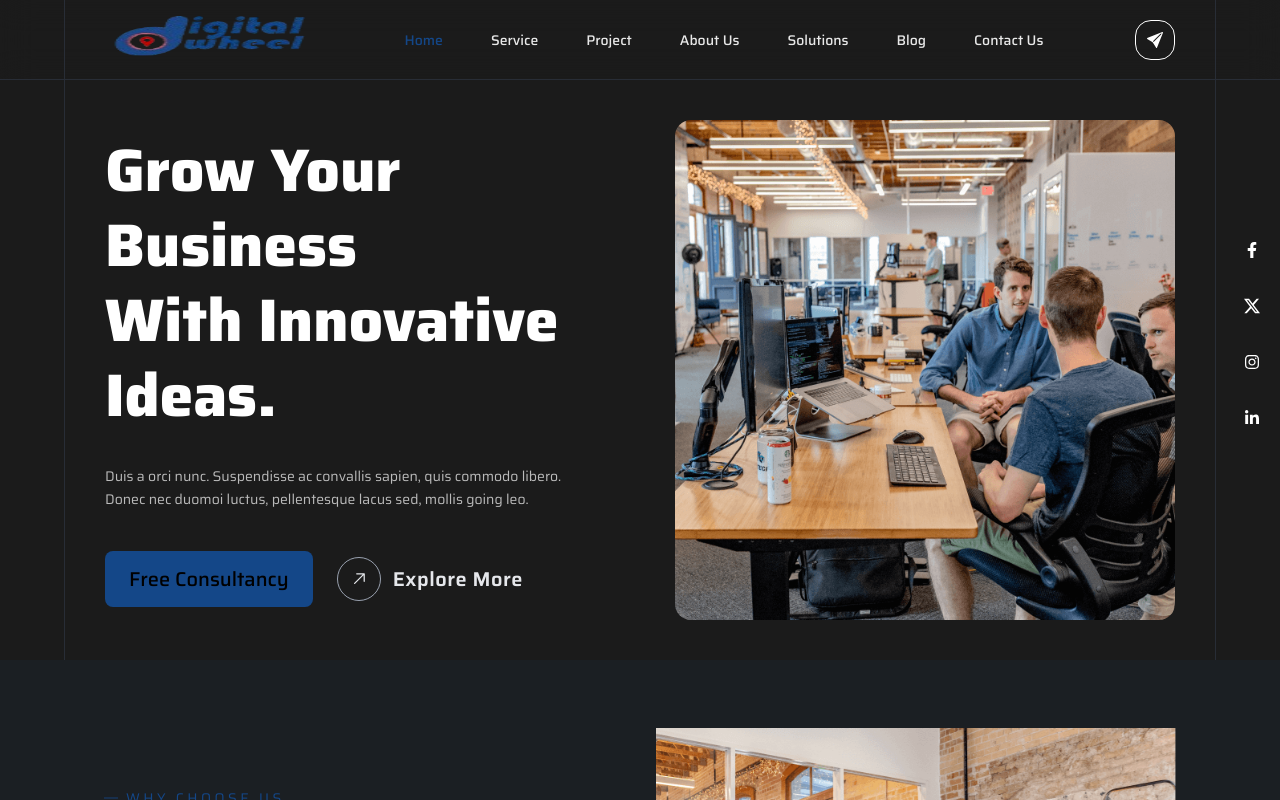
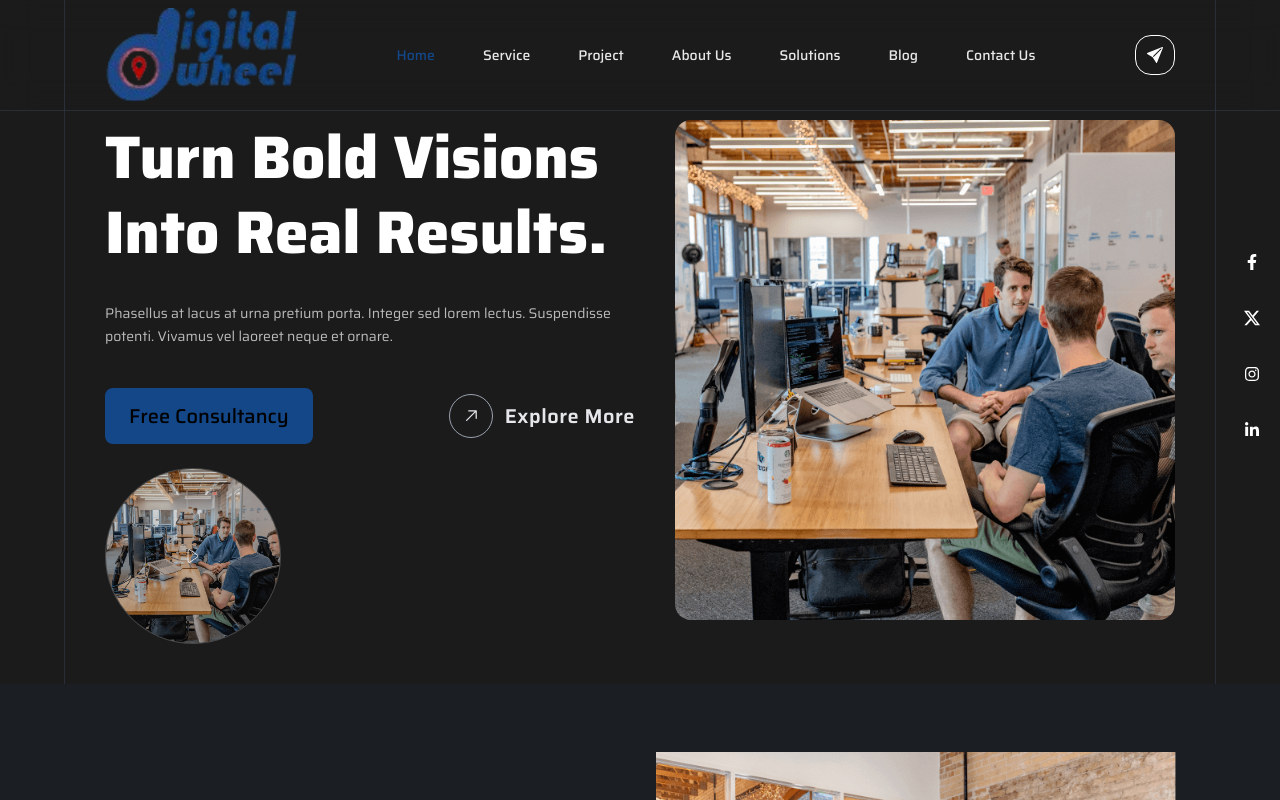
Before and after one commit to Naimul920/company-profile-next-js, a Next.js app: page / in a window 1280 px wide. Shown: the top 800 px of the page. Built offline with nearby package versions, Linux system fonts and the light colour scheme.

Commit message:
modify hero carousel

```diff
--- a/package.json
+++ b/package.json
@@ -27,6 +27,7 @@
     "@types/node": "^20",
     "@types/react": "^19",
     "@types/react-dom": "^19",
+    "baseline-browser-mapping": "^2.9.0",
     "eslint": "^9",
     "eslint-config-next": "16.0.1",
     "tailwindcss": "^4",
--- a/src/app/(publicLayout)/page.tsx
+++ b/src/app/(publicLayout)/page.tsx
@@ -19,6 +19,7 @@ export default function Home() {
 
       {/* <Collaborators /> */}
       {/* <SolutionsCarousel /> */}
+
     </>
   );
 }
--- a/src/features/feedback/logo.tsx
+++ b/src/features/feedback/logo.tsx
@@ -14,7 +14,7 @@ export function Logo({ className }: { className?: string }) {
         width={192}
         height={40}
         priority
-        className={cn("h-10 w-48", className)}
+        className={cn("", className)}
       />
     </Link>
   );
--- a/src/features/home/hero-carousel.tsx
+++ b/src/features/home/hero-carousel.tsx
@@ -2,11 +2,11 @@
 
 import { useEffect, useState } from "react";
 import Image, { StaticImageData } from "next/image";
-import { ButtonLink } from "../feedback/button-link";
 import Link from "next/link";
 import { GoArrowUpRight } from "react-icons/go";
 import { CiPlay1 } from "react-icons/ci";
-import { Button } from "@/components/ui/button";
+
+import { ButtonLink } from "../feedback/button-link";
 import { SocialLinks } from "../feedback/social-link";
 import { cn } from "@/lib/utils";
 import {
@@ -20,8 +20,33 @@ import hero1 from "@/assets/img/home-3/home3-banner-img.png";
 import hero2 from "@/assets/img/home-3/home3-banner-img3.png";
 import hero3 from "@/assets/img/home-3/home3-banner-img2.png";
 
-type Slide = { image: StaticImageData };
-const IMAGES: Slide[] = [{ image: hero1 }, { image: hero2 }, { image: hero3 }];
+type Slide = {
+  image: StaticImageData;
+  title: string;
+  description: string;
+};
+
+const SLIDES: Slide[] = [
+  {
+    image: hero1,
+    title: "Grow Your Business With Innovative Ideas.",
+    description:
+      "Duis a orci nunc. Suspendisse ac convallis sapien, quis commodo libero. Donec nec duomoi luctus, pellentesque lacus sed, mollis going leo.",
+  },
+  {
+    image: hero2,
+    title: "Turn Bold Visions Into Real Results.",
+    description:
+      "Phasellus at lacus at urna pretium porta. Integer sed lorem lectus. Suspendisse potenti. Vivamus vel laoreet neque et ornare.",
+  },
+  {
+    image: hero3,
+    title: "Build a Strong Digital Presence That Lasts.",
+    description:
+      "Sed sed nisl sit amet nisl faucibus varius. Curabitur efficitur metus nisi, sit amet bibendum nisi mattis ut. Mauris pellentesque sapien vel dui.",
+  },
+];
+
 const YT_EMBED =
   "https://www.youtube.com/embed/LrjlW00kkws?autoplay=1&mute=1&rel=0&showinfo=0";
 
@@ -30,11 +55,12 @@ const YT_EMBED =
 /* ------------------------------------------------------------------ */
 export default function HeroCarousel() {
   const [index, setIndex] = useState(0);
+  const currentSlide = SLIDES[index];
 
-  // Auto-change image every 5s
+  // Auto-change slide every 5s
   useEffect(() => {
     const timer = setInterval(
-      () => setIndex((prev) => (prev + 1) % IMAGES.length),
+      () => setIndex((prev) => (prev + 1) % SLIDES.length),
       5000
     );
     return () => clearInterval(timer);
@@ -42,13 +68,13 @@ export default function HeroCarousel() {
 
   return (
     <section className="relative pt-20">
-      {/* Left dots */}
+      {/* Left dots (optional) */}
       {/* <div className="absolute left-6 top-1/2 z-30 -translate-y-1/2 space-y-6">
-        {IMAGES.map((_, i) => (
+        {SLIDES.map((_, i) => (
           <button
             key={i}
             onClick={() => setIndex(i)}
-            aria-label={`Go to image ${i + 1}`}
+            aria-label={`Go to slide ${i + 1}`}
             className={cn(
               "block h-3 w-3 rounded-full border transition",
               i === index
@@ -60,7 +86,7 @@ export default function HeroCarousel() {
       </div> */}
 
       {/* Main layout container */}
-      <div className="mx-auto  border-gray-700/50 lg:max-w-[calc(100%-8rem)] lg:border-x">
+      <div className="mx-auto border-gray-700/50 lg:max-w-[calc(100%-8rem)] lg:border-x">
         {/* Right social icons */}
         <div className="absolute right-2 top-1/2 z-30 -translate-y-1/2">
           <SocialLinks
@@ -69,8 +95,8 @@ export default function HeroCarousel() {
           />
         </div>
 
-        <div className="relative flex justify-around gap-10 flex-row p-10 ">
-          <LeftContent />
+        <div className="relative flex flex-row justify-around gap-10 p-10">
+          <LeftContent slide={currentSlide} />
           <RightImage index={index} />
         </div>
       </div>
@@ -79,64 +105,36 @@ export default function HeroCarousel() {
 }
 
 /* ------------------------------------------------------------------ */
-/* Left: fixed content */
+/* Left: content that now slides with RightImage */
 /* ------------------------------------------------------------------ */
-function LeftContent() {
+function LeftContent({ slide }: { slide: Slide }) {
   return (
-    <div className="z-10 flex flex-col justify-center px-5 sm:px-10 lg:px-0  ">
-      <h1 className="text-4xl md:text-6xl font-extrabold leading-tight">
-        Grow Your Business <br /> With Innovative Ideas.
+    <div className="z-10 flex flex-col justify-center px-5 sm:px-10 lg:px-0 ">
+      <h1 className="text-4xl font-extrabold leading-tight md:text-6xl ">
+        {slide.title}
       </h1>
 
-      <p className="mt-2 lg:mt-8 text-sm leading-relaxed text-white/70">
-        Duis a orci nunc. Suspendisse ac convallis sapien, quis commodo libero. <br />
-        Donec nec duomoi luctus, pellentesque lacus sed, mollis going leo.
+      <p className="mt-2 text-sm leading-relaxed text-white/70 lg:mt-8">
+        {slide.description}
       </p>
 
-      <div className="mt-10 flex flex-wrap items-center gap-6">
+      <div className="mt-10 flex flex-wrap items-center justify-between max-w-3xl  gap-6">
         <ButtonLink>Free Consultancy</ButtonLink>
 
         <Link
           href="#"
-          className="group inline-flex items-center gap-3 font-semibold text-gray-200 transition-colors hover:text-brand "
+          className="group inline-flex items-center gap-3 font-semibold text-gray-200 transition-colors hover:text-brand"
         >
           <div className="flex h-11 w-11 items-center justify-center rounded-full border border-gray-400 transition-all duration-300 group-hover:border-brand group-hover:rotate-45">
-            <GoArrowUpRight className="transition-all duration-300 group-hover:text-brand text-base md:text-xl" />
+            <GoArrowUpRight className="text-base transition-all duration-300 group-hover:text-brand md:text-xl" />
           </div>
-          <span className=" tracking-wide text-base md:text-xl">
+          <span className="text-base tracking-wide md:text-xl">
             Explore More
           </span>
         </Link>
-      </div>
-    </div>
-  );
-}
-
-export function RightImage({ index }: { index: number }) {
-  return (
-    <div className="hidden lg:block  ">
-      <div className="relative gap-6">
-        {/* Circular image area */}
-        <div className="group relative z-10 mr-0  h-[500px] w-[500px]  shrink-0 overflow-hidden rounded-2xl">
-          {IMAGES.map((s, i) => (
-            <Image
-              key={i}
-              src={s.image}
-              alt={`Hero ${i + 1}`}
-              fill
-              quality={100}
-              sizes="(min-width: 1280px) 650px, 500px"
-              className={cn(
-                "absolute inset-0 object-cover transition-opacity duration-700 ease-in-out",
-                index === i ? "opacity-100" : "opacity-0"
-              )}
-              priority={i === 0}
-            />
-          ))}
-        </div>
 
         {/* Circular preview with image + play icon (opens video) */}
-        {/* <div className="h-min w-min">
+        <div className="h-min w-min">
           <Dialog modal={false}>
             <DialogTrigger asChild>
               <button
@@ -145,7 +143,7 @@ export function RightImage({ index }: { index: number }) {
               >
                 <div className="absolute inset-0">
                   <Image
-                    src={hero1}
+                    src={slide.image}
                     alt="Video preview"
                     fill
                     sizes="180px"
@@ -174,8 +172,37 @@ export function RightImage({ index }: { index: number }) {
               </div>
             </DialogContent>
           </Dialog>
-        </div> */}
+        </div>
       </div>
     </div>
   );
 }
+
+/* ------------------------------------------------------------------ */
+/* Right: carousel image */
+/* ------------------------------------------------------------------ */
+export function RightImage({ index }: { index: number }) {
+  return (
+    <div className="hidden lg:block">
+      <div className="relative gap-6">
+        <div className="group relative z-10 h-[500px] w-[500px] shrink-0 overflow-hidden rounded-2xl">
+          {SLIDES.map((slide, i) => (
+            <Image
+              key={i}
+              src={slide.image}
+              alt={`Hero ${i + 1}`}
+              fill
+              quality={100}
+              sizes="(min-width: 1280px) 650px, 500px"
+              className={cn(
+                "absolute inset-0 object-cover transition-opacity duration-700 ease-in-out",
+                index === i ? "opacity-100" : "opacity-0"
+              )}
+              priority={i === 0}
+            />
+          ))}
+        </div>
+      </div>
+    </div>
+  );
+}
--- a/src/features/layout/navbar.tsx
+++ b/src/features/layout/navbar.tsx
@@ -158,14 +158,14 @@ export default function Navbar() {
     >
       <div
         className={cn(
-          "mx-auto max-w-[1500px] px-4 lg:px-10 lg:max-w-[calc(100%-8rem)] lg:border-x lg:border-gray-700/50 ",
+          "mx-auto max-w-[1500px] px-4 lg:px-10 lg:max-w-[calc(100%-8rem)] lg:border-x lg:border-gray-700/50 py-2",
           scrolled && "lg:border-transparent"
         )}
       >
-        <header className="flex items-center justify-between py-4">
-          <div className="px-2">
+        <header className="flex items-center justify-between ">
+
             <Logo />
-          </div>
+
 
           {/* Desktop nav */}
           <nav className="hidden lg:block">
```
Also changed, not shown: 1 other file (tests, documents, lock files or other folders).
